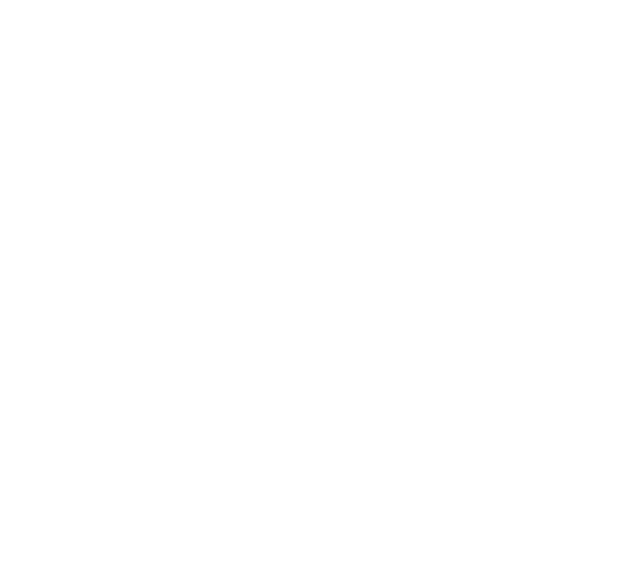
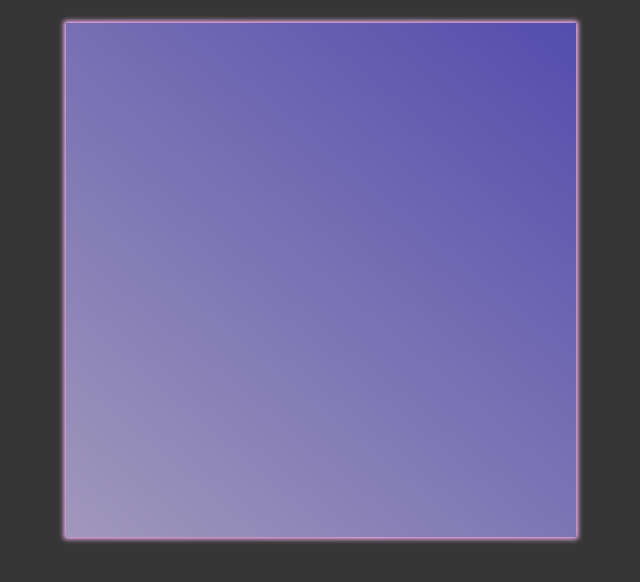
Before and after one commit to NathanBailie/Snake, a plain HTML site: page index.html in a window 1280 px wide. Shown: the whole page, without its empty margins (319-959 px from the left). Drawn offline with Linux system fonts and the light colour scheme.

Commit message:
basic styles created

```diff
--- a/styles.css
+++ b/styles.css
@@ -1,3 +1,16 @@
 * {
 	box-sizing: border-box;
 }
+
+html {
+	background: #363636;
+	display: flex;
+	justify-content: center;
+	align-items: center;
+	padding: 15px;
+}
+
+.wraper {
+	background: linear-gradient(220deg, #534dad, #a098bb);
+	box-shadow: 0px 0px 5px 2px #ffbbff;
+}
```
